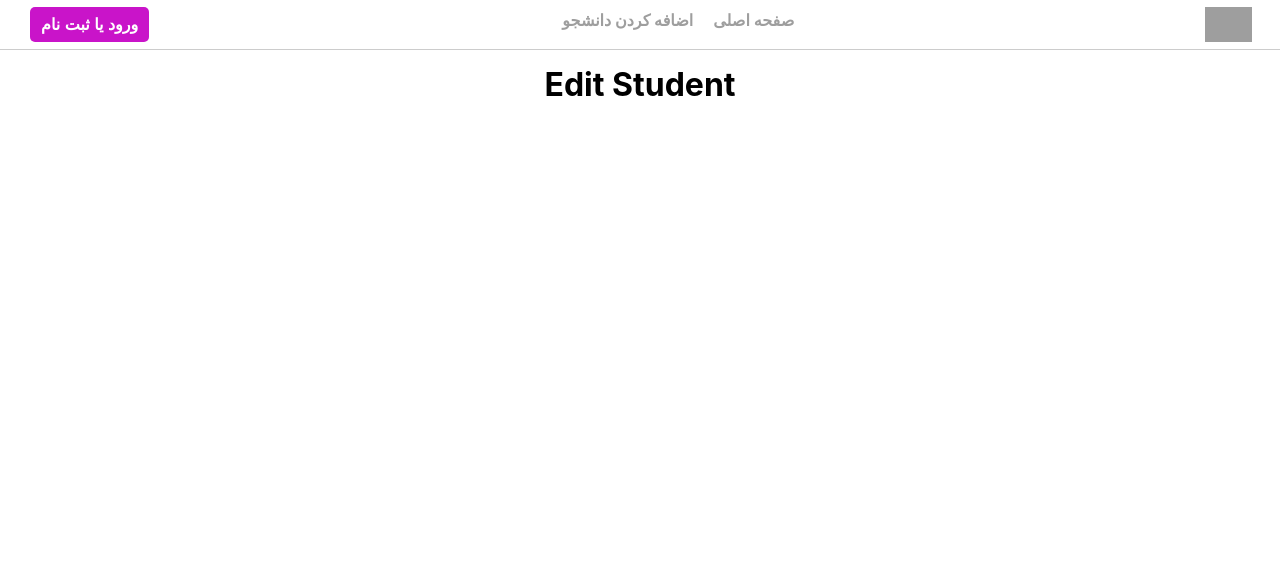
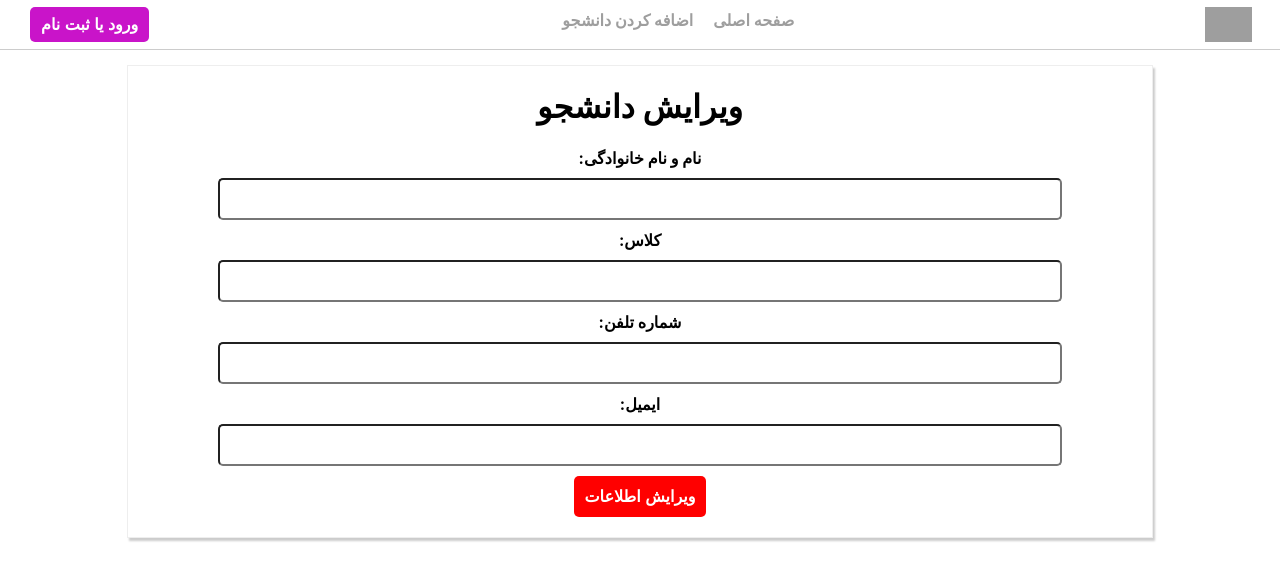
Before and after one commit to afshin4460/reactapp.ir_part5, a React (Create React App) app: page /student/1 in a window 1280 px wide. Shown: the top 580 px of the page. Built offline with nearby package versions, Linux system fonts and the light colour scheme; grey boxes are pictures that could not be loaded; the HTML template or start-up script is replaced by a standard one.

Commit message:
extract routs parameters

```diff
--- a/src/App.jsx
+++ b/src/App.jsx
@@ -15,7 +15,7 @@ function App() {
                     <Routes>
                         <Route path='/' element={<HomePage />} />
                         <Route path='add-student' element={<AddStudent />} />
-                        <Route path='student/:studentid' element={<EditStudent />} />
+                        <Route path='student/:studentId' element={<EditStudent />} />
                     </Routes>
                 </div>
             </div>
--- a/src/components/students/student/student.css
+++ b/src/components/students/student/student.css
@@ -6,25 +6,18 @@
     box-shadow: 2px 3px 2px #ccc;
     padding-bottom: 20px;
 }
+
 .students label {
     display: block;
     margin: 10px auto;
     font-weight: bold;
 }
-.students input {
-    width: 80%;
-    border-radius: 5px;
-    direction: rtl;
-    height: 30px;
-    padding: 5px;
-}
-.students input[type=number], input[type=email] {
-    direction: ltr;
-}
+
 div a {
     margin: 0 auto;
     text-decoration: none;
 }
+
 @media(min-width: 500px) {
     .students {
         width: 450px;
--- a/src/components/students/students.jsx
+++ b/src/components/students/students.jsx
@@ -14,7 +14,6 @@ function Students(props) {
                 class={student.classNumber}
                 phone={student.phoneNumber}
                 email={student.email}
-                nameChanged={(event) => props.nameChanged(student.id, event)}
                 deleted={() => props.deleted(student.id)}
             />
         </ErrorBoundary>
--- a/src/pages/EditStudent.jsx
+++ b/src/pages/EditStudent.jsx
@@ -1,8 +1,25 @@
-import React from 'react';
+import React, {useEffect} from 'react';
+import Button from '../components/ui/button/button';
+import './styles/EditStudent.css';
 
-function EditStudent() {
+function EditStudent(props) {
+
+    const handleEditStudent = () => {
+        alert('successfull');
+    };
     return (
-        <h1>Edit Student</h1>
+        <div className="editStudent">
+            <h1>ویرایش دانشجو</h1>
+            <label>:نام و نام خانوادگی</label>
+            <input type="text" />
+            <label>:کلاس</label>
+            <input type="text" />
+            <label>:شماره تلفن</label>
+            <input type="number" />
+            <label>:ایمیل</label>
+            <input type="email" />
+            <Button btnType='danger' clicked={handleEditStudent}>ویرایش اطلاعات</Button>
+        </div>
     );
 }
 
--- a/src/pages/HomePage.jsx
+++ b/src/pages/HomePage.jsx
@@ -11,16 +11,6 @@ function HomePage() {
         {id: 2, name: 'Ali', classNumber: 224, phoneNumber: 1234567, email: 'afshin.m4460@gmail.com'},
         {id: 3, name: 'Amir', classNumber: 234, phoneNumber: 12345678, email: 'afshin.m4460@gmail.com'}
     ]);
-    const handleNameChange = (id, event) => {
-        const studentIndex = studentsState.findIndex((student) => {
-            return student.id === id;
-        });
-        const newStudent = {...studentsState[studentIndex]};
-        newStudent.name = event.target.vaule;
-        const newStudents = [...studentsState];
-        newStudents[studentIndex] = newStudent;
-        setStudents(newStudents);
-    };
     const deleteStudent = (id) => {
         const studentIndex = studentsState.findIndex((student) => {
             return student.id === id;
@@ -29,7 +19,7 @@ function HomePage() {
         students.splice(studentIndex, 1);
         setStudents(students);
     };
-    const [toggle, setToggle] = useState(false);
+    const [toggle, setToggle] = useState(true);
     const handleToggle = () => {
         setToggle(!toggle);
     };
@@ -61,7 +51,6 @@ function HomePage() {
             </div>
             <Students
                 studentsList={studentsState}
-                nameChanged={handleNameChange}
                 deleted={deleteStudent}
                 toggle={toggle}
             />
--- /dev/null
+++ b/src/pages/styles/EditStudent.css
@@ -0,0 +1,21 @@
+.editStudent {
+    width: 80%;
+    margin: 20px auto;
+    text-align: center;
+    border: 1px solid #eee;
+    box-shadow: 2px 3px 2px #ccc;
+    padding-bottom: 10px;
+    margin-top: 65px;
+}
+.editStudent label {
+    display: block;
+    font-weight: bold;
+    margin: 10px auto;
+    text-align: center;
+}
+.editStudent input {
+    width: 80%;
+    padding: 10px;
+    font-size: inherit;
+    border-radius: 5px;
+}
```
